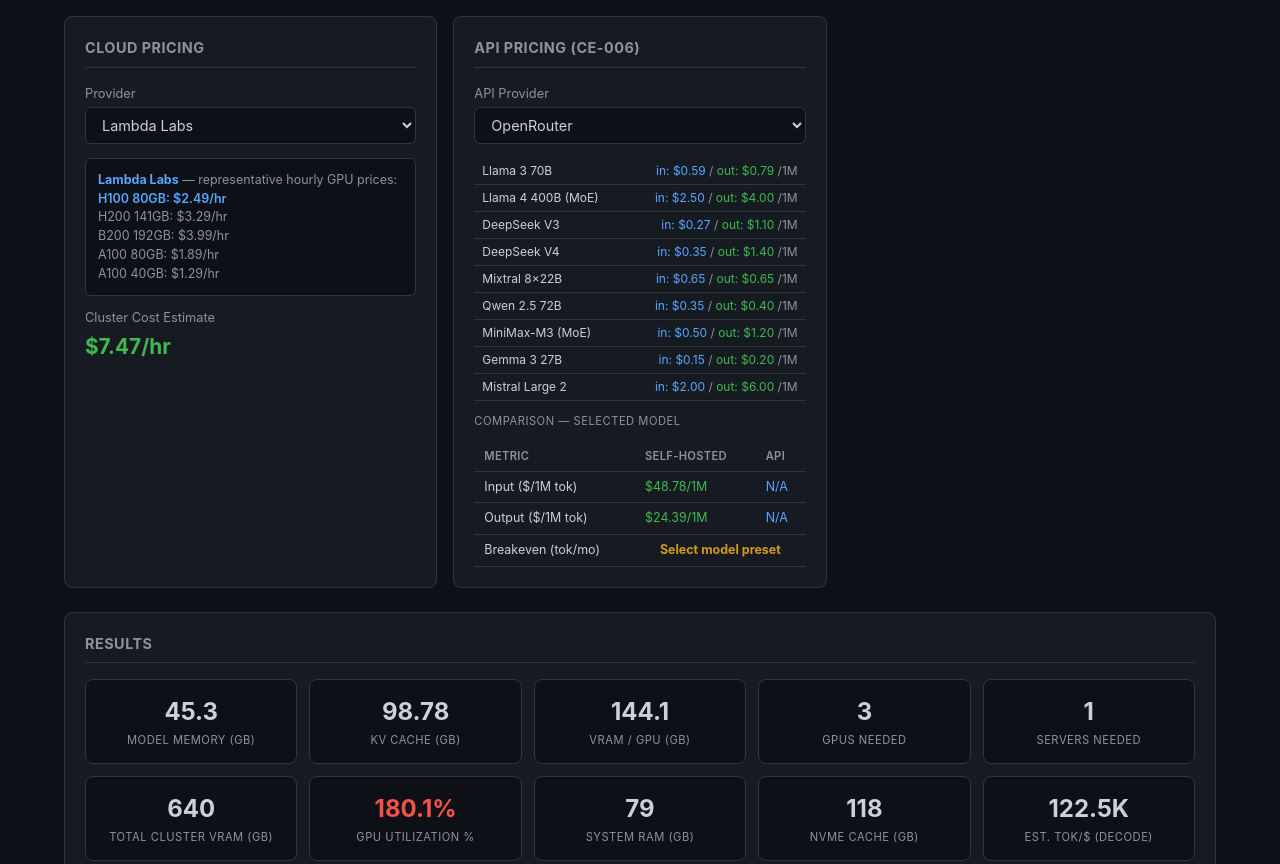
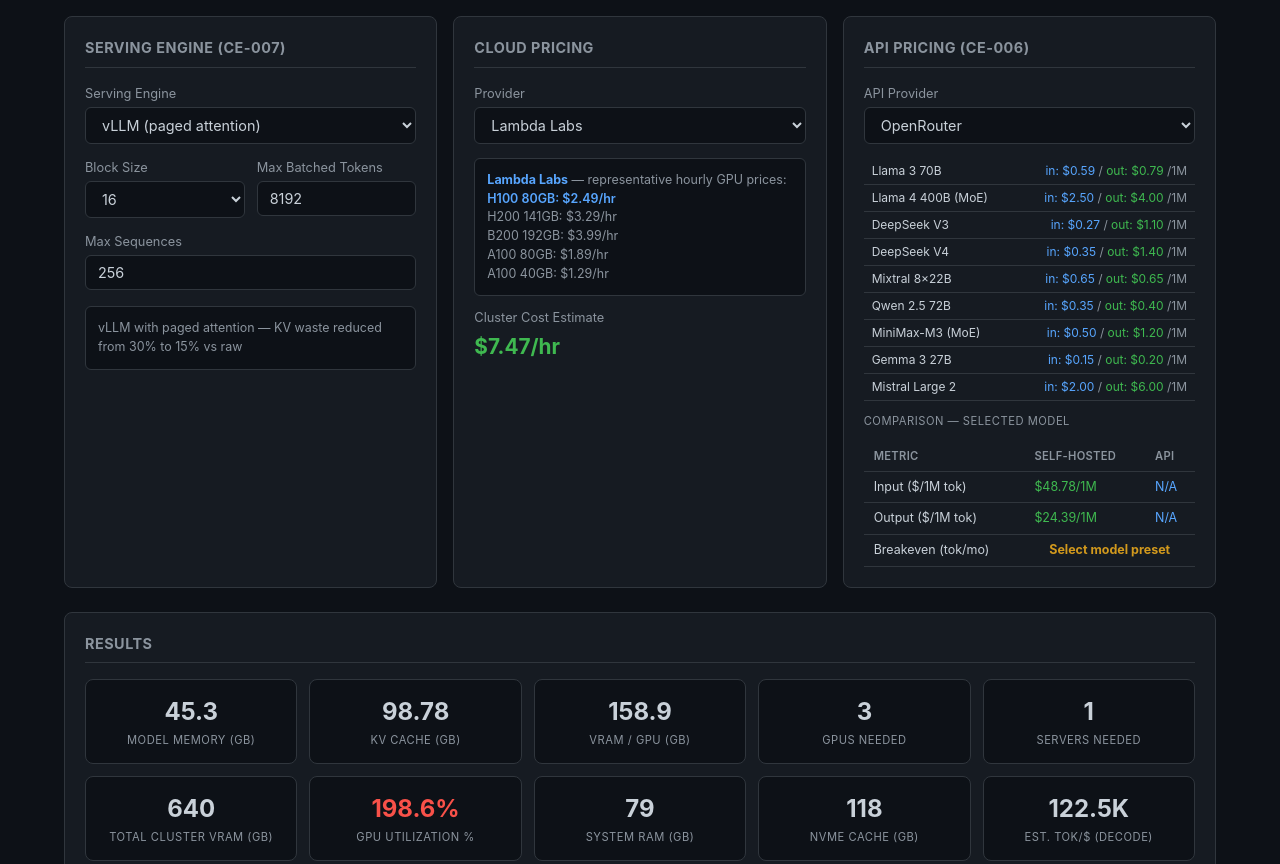
Before and after one commit to totalwindupflightsystems/inference-estimator, a plain HTML site: page cluster-estimator.html in a window 1280 px wide. Shown: the part 684-1548 px from the top of the page. Drawn offline with Linux system fonts and the light colour scheme.

Commit message:
feat: CE-007 scaffolding — serving engine card + SERVING_OVERHEAD data
Co-authored-by: Alexis Okuwa <wojonstech@gmail.com>

```diff
--- a/cluster-estimator.html
+++ b/cluster-estimator.html
@@ -210,6 +210,40 @@
     </div>
   </div>
 
+  <!-- CE-007: Serving Engine Card -->
+  <div class="card">
+    <h2>Serving Engine (CE-007)</h2>
+    <div class="field">
+      <label>Serving Engine</label>
+      <select id="servingEngine" onchange="recalculate()">
+        <option value="raw">Raw (no engine — baseline)</option>
+        <option value="vllm" selected>vLLM (paged attention)</option>
+        <option value="sglang">SGLang</option>
+        <option value="tgi">TGI (Text Generation Inference)</option>
+      </select>
+    </div>
+    <div id="vllmFields">
+      <div class="row">
+        <div class="field">
+          <label>Block Size</label>
+          <select id="vllmBlockSize" onchange="recalculate()">
+            <option value="16" selected>16</option>
+            <option value="32">32</option>
+          </select>
+        </div>
+        <div class="field">
+          <label>Max Batched Tokens</label>
+          <input type="number" id="vllmMaxNumBatchedTokens" value="8192" min="256" max="65536">
+        </div>
+      </div>
+      <div class="field">
+        <label>Max Sequences</label>
+        <input type="number" id="vllmMaxNumSeqs" value="256" min="1" max="1024">
+      </div>
+    </div>
+    <div class="notes" id="engineNotes">vLLM with paged attention — KV waste reduced from 30% to 15% vs raw</div>
+  </div>
+
   <div class="card">
     <h2>Cloud Pricing</h2>
     <div class="field">
@@ -276,6 +310,10 @@
     <div class="metric"><div class="value" id="rCostOutput">—</div><div class="label">Output Cost $/1M tok (CE-005)</div></div>
     <!-- CE-006: Breakeven metric -->
     <div class="metric"><div class="value" id="rBreakeven">—</div><div class="label">Breakeven tok/mo (CE-006)</div></div>
+    <!-- CE-007: Serving engine overhead metrics -->
+    <div class="metric"><div class="value" id="rEffectiveThroughput">—</div><div class="label">Eff. Throughput tok/s (CE-007)</div></div>
+    <div class="metric"><div class="value" id="rKvWastePct">—</div><div class="label">KV Waste % (CE-007)</div></div>
+    <div class="metric"><div class="value" id="rBatchEfficiency">—</div><div class="label">Batch Efficiency (CE-007)</div></div>
   </div>
   <div class="notes" id="notes" style="margin-top:16px"></div>
 </div>
@@ -358,6 +396,14 @@
     'gemma-3-27b':       { input: 0.15, output: 0.20 },
     'mistral-large-2':   { input: 1.50, output: 4.50 },
   },
+};
+
+// CE-007: Serving engine overhead models (Phase 3 — Serving Engines)
+const SERVING_OVERHEAD = {
+  raw:    { kvWaste: 1.30, prefillEff: 1.00, batchEff: 1.00 },
+  vllm:   { kvWaste: 1.15, prefillEff: 0.85, batchEff: 0.70 },
+  sglang: { kvWaste: 1.10, prefillEff: 0.80, batchEff: 0.65 },
+  tgi:    { kvWaste: 1.20, prefillEff: 0.90, batchEff: 0.75 },
 };
 
 const MODEL_PRESETS = {
@@ -497,6 +543,13 @@
   const pp = parseInt(document.getElementById('ppSize').value);
   const gpu = getGpuSpec();
 
+  // CE-007: Serving engine overhead
+  const servingEngine = document.getElementById('servingEngine').value;
+  const engineCfg = SERVING_OVERHEAD[servingEngine] || SERVING_OVERHEAD['raw'];
+  const vllmBlockSize = parseInt(document.getElementById('vllmBlockSize').value) || 16;
+  const vllmMaxNumBatchedTokens = parseInt(document.getElementById('vllmMaxNumBatchedTokens').value) || 8192;
+  const vllmMaxNumSeqs = parseInt(document.getElementById('vllmMaxNumSeqs').value) || 256;
+
   const totalGpus = gpusPerServer * numServers;
   const effectiveParallel = Math.ceil(totalGpus / (tp * pp));
 
@@ -507,10 +560,12 @@
   const kvPerTokenBytes = 2 * nLayers * nKvHeads * headDim * (kvBpw / 8);
   const kvCacheGB = (kvPerTokenBytes * ctxLen * batchSize) / 1e9;
   const kvWithOverhead = kvCacheGB * (1 + overhead);
+  // CE-007: Apply serving engine KV waste (paged attention reduces fragmentation)
+  const kvEngineOverhead = kvWithOverhead * engineCfg.kvWaste;
 
   const tensorMemGB = paramsB * (quantBpw / 8); // full model for TP splitting
   const modelPerGpuGB = tensorMemGB / (tp * pp);
-  const kvPerGpuGB = servingMode === 'disaggregated' ? kvWithOverhead : kvWithOverhead / tp;
+  const kvPerGpuGB = servingMode === 'disaggregated' ? kvEngineOverhead : kvEngineOverhead / tp;
 
   const totalPerGpuGB = modelPerGpuGB * (1 + overhead) + kvPerGpuGB;
   const gpusNeeded = Math.ceil(totalPerGpuGB / (gpu.vram * 0.90));
```
